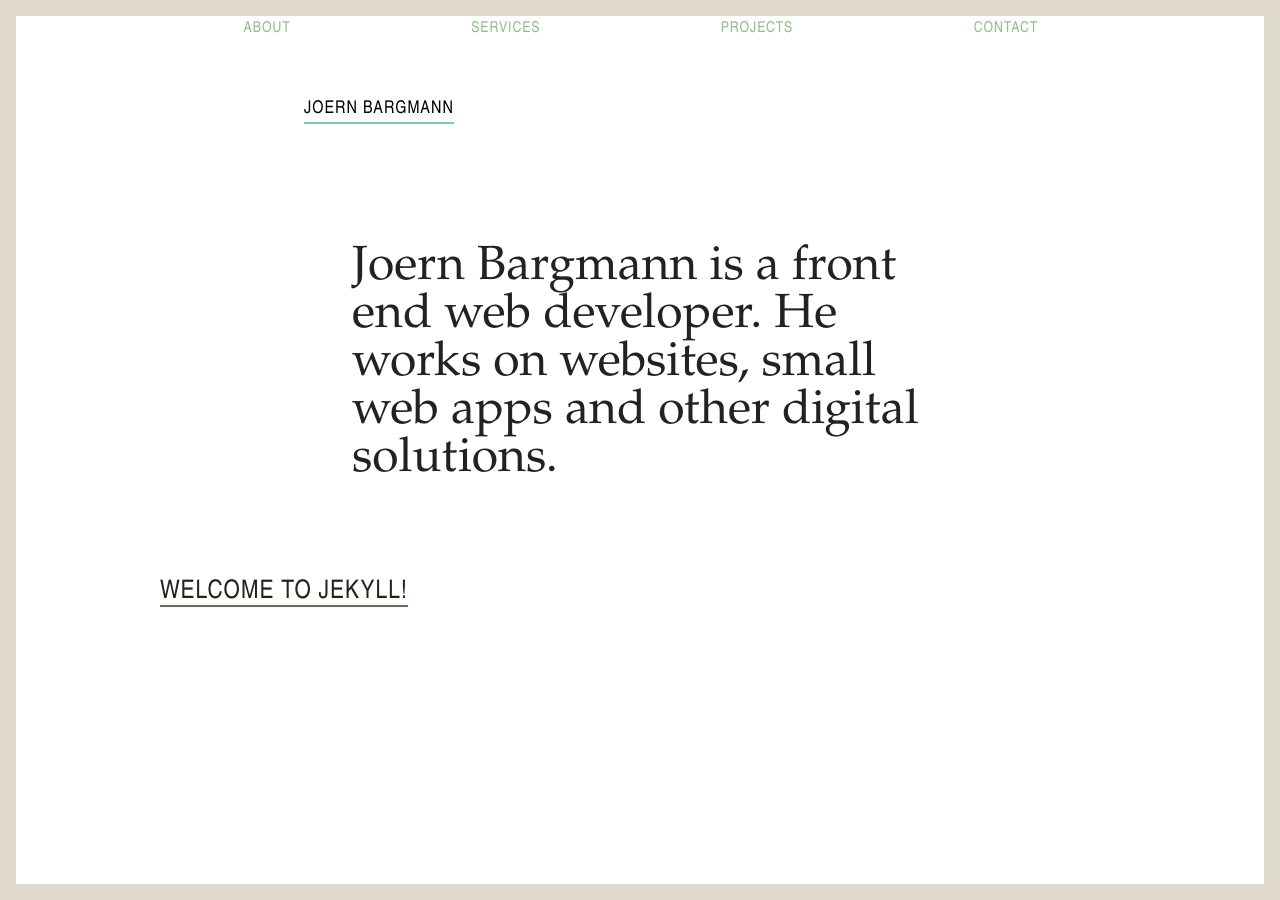
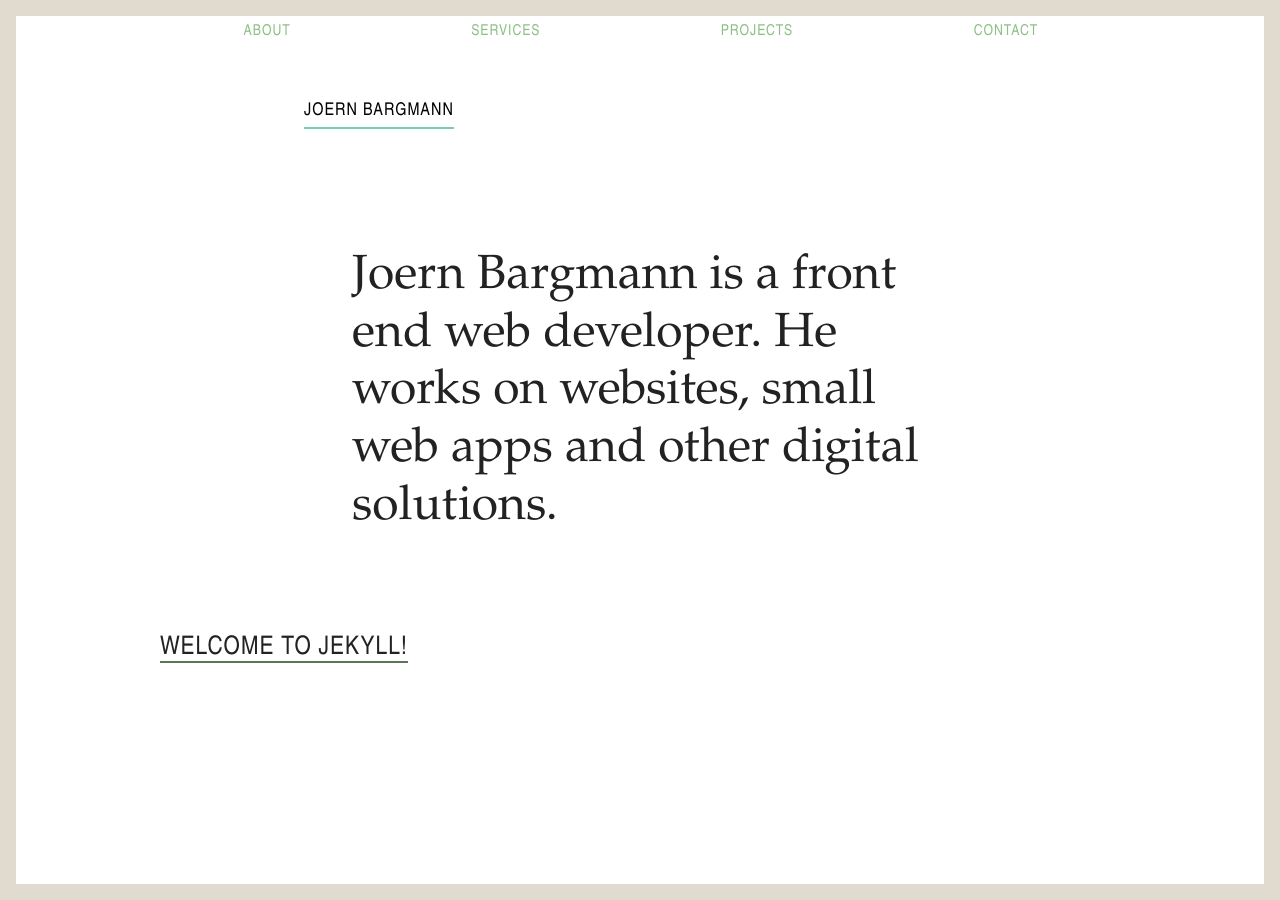
Before and after one commit to joernba/joernba.github.io, a Jekyll site: the page built from index.html, in a window 1280 px wide. Built offline with Jekyll 4.4.1, drawn with Linux system fonts in a browser that asks for light colours.

Commit message:
changed small typographical details
Signed-off-by: Joern Bargmann <joernba@gmail.com>

```diff
--- a/_sass/base/_background.scss
+++ b/_sass/base/_background.scss
@@ -1,7 +1,7 @@
 // SITE
 body {
-  font-size: 1.1em;
-  line-height: 1.5em;
+  font-size: 1.5em;
+  line-height: 1.3em;
   position: relative;
   min-width: 320px;
   max-width: 50em;
--- a/_sass/pages/_page-home.scss
+++ b/_sass/pages/_page-home.scss
@@ -1,5 +1,5 @@
 .short-bio {
   font-size: 3rem;
-  line-height: 1;
+  line-height: 1.2;
   margin: 6rem 0;
 }
```
